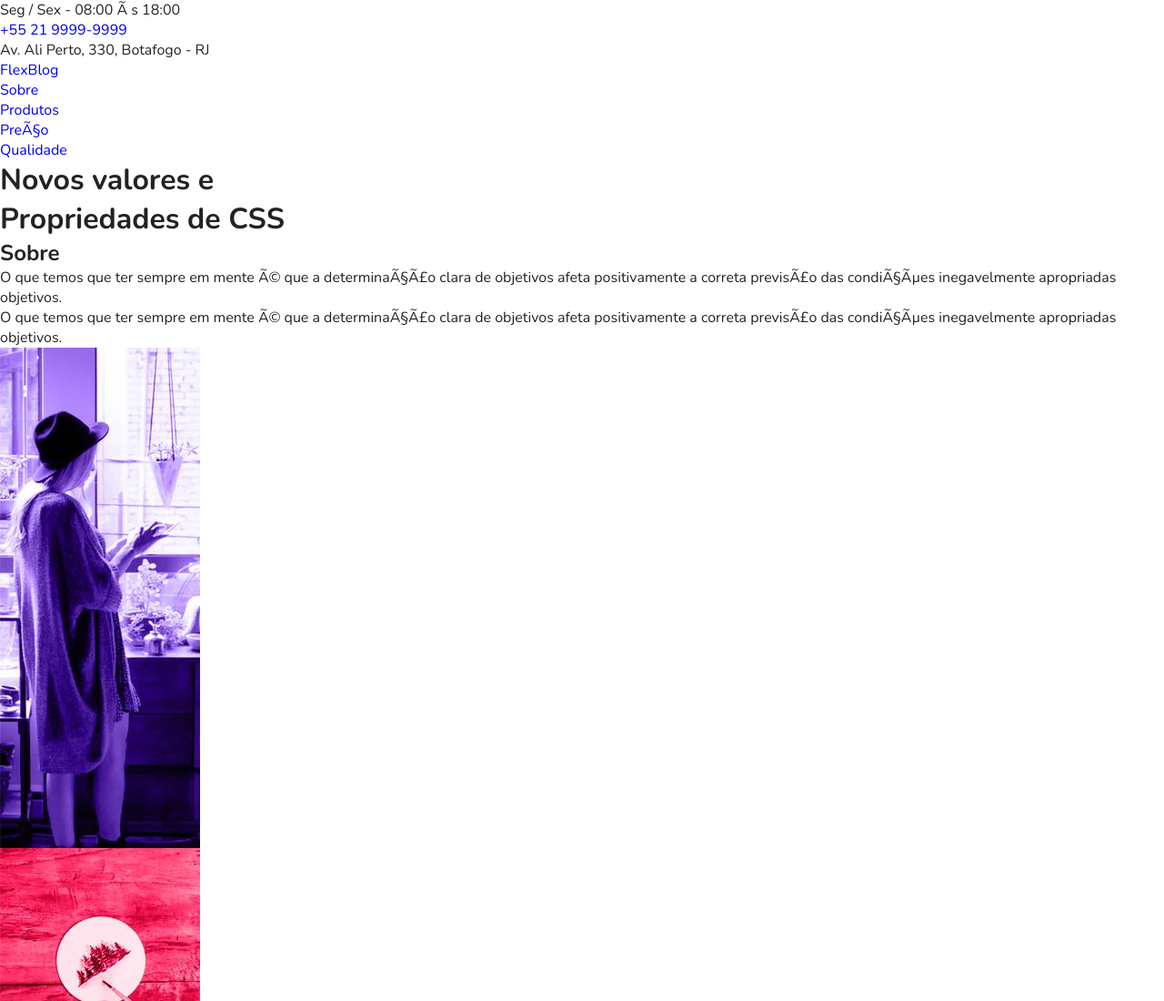
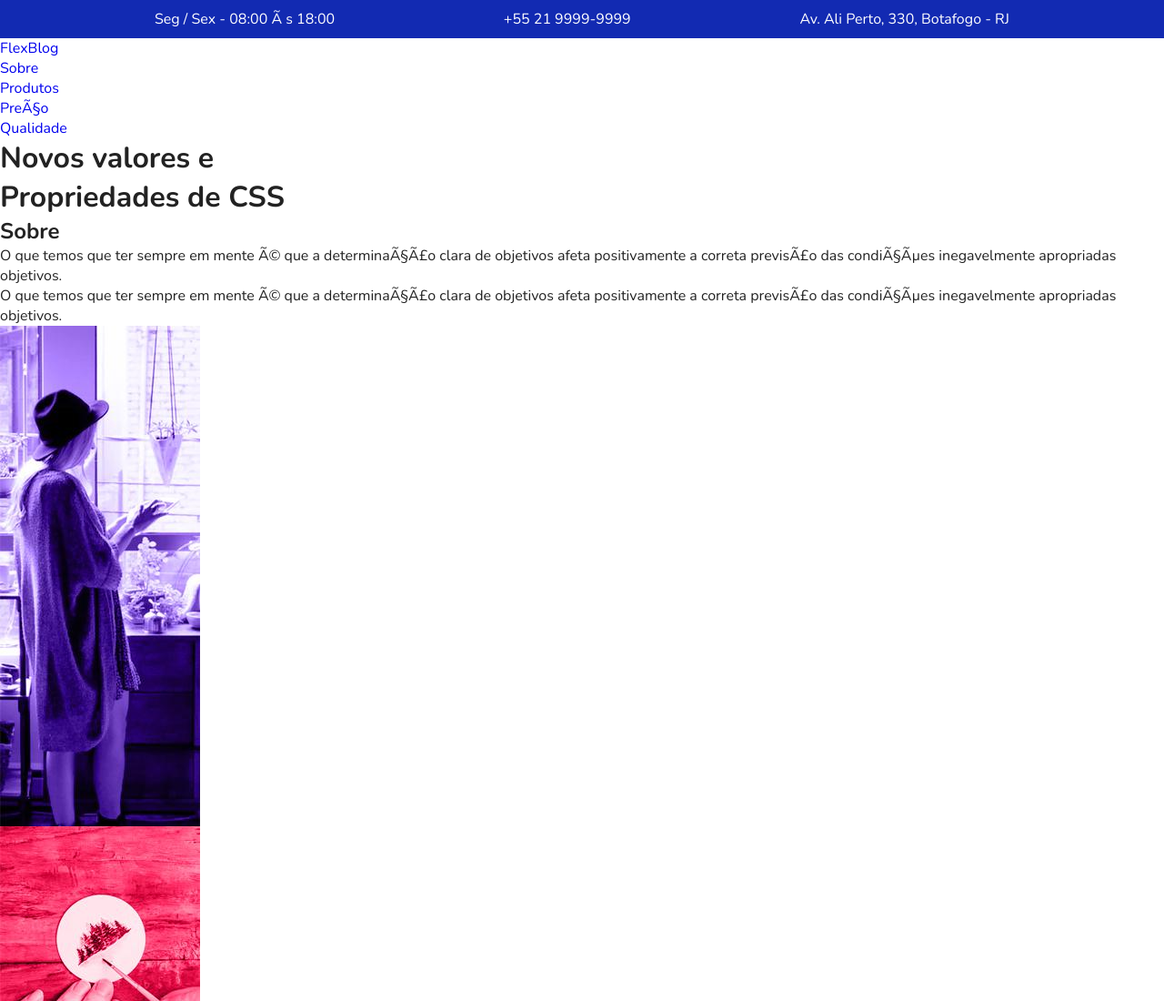
Before and after one commit to AntonioBordignon/css-flex-box-origamid, a plain HTML site: page index.html in a window 1280 px wide. Shown: the top 1100 px of the page at 91% size. Drawn offline with nearby package versions, Linux system fonts and the light colour scheme.

Commit message:
styling superinfo

```diff
--- a/css/style.css
+++ b/css/style.css
@@ -23,3 +23,25 @@ img {
 * {
     box-sizing: border-box;
 }
+
+.superinfo-bg {
+    background: #122ab2;
+    color: white;
+}
+
+.superinfo{
+    max-width: 960px;
+    margin: 0 auto;
+    display: flex;
+    justify-content: space-between;
+    flex-wrap: wrap;
+    padding-top: 10px;
+}
+
+.superinfo p, .superinfo a{
+    margin:0 10px 10px 10px;
+}
+
+.superinfo a {
+    color: white;
+}
--- a/index.html
+++ b/index.html
@@ -10,7 +10,7 @@
 </head>
 <body>
     <div class="superinfo-bg">
-        <div calss="superinfo">
+        <div class="superinfo">
             <p>Seg / Sex - 08:00 às 18:00</p>
             <a href="tel:+552199999999">+55 21 9999-9999</a>
             <p>Av. Ali Perto, 330, Botafogo - RJ</p>
```
